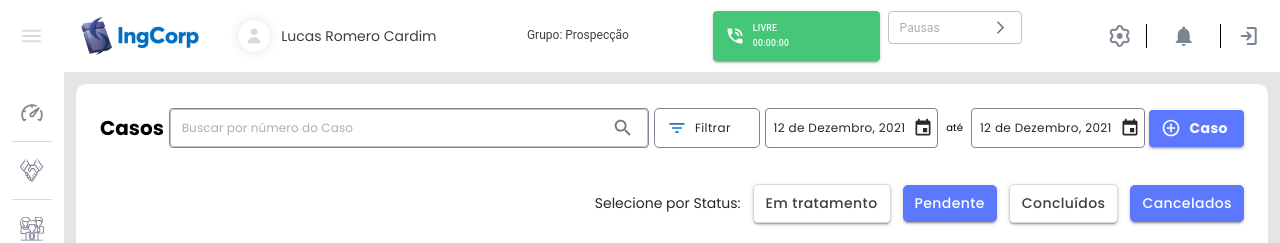
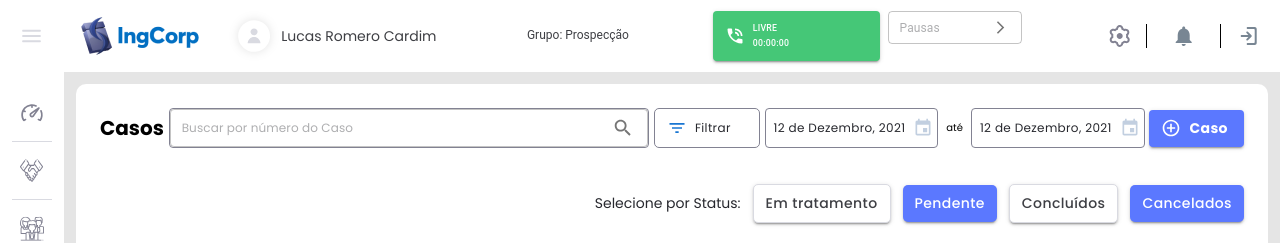
Before and after one commit to arianlucas/desafio-react-ingenium, a React (Create React App) app: page /lists in a window 1280 px wide. Shown: the top 243 px of the page. Built offline with nearby package versions, Linux system fonts and the light colour scheme.

Commit message:
Finalização do desafio - ajustes cores ícones

```diff
--- a/src/PageLists/index.js
+++ b/src/PageLists/index.js
@@ -148,14 +148,14 @@ export function Lists() {
               </Button>
               <div className="date-container">
                 <Button
-                  endIcon={<EventIcon sx={{ color: "#C2CFE0git" }} />}
+                  endIcon={<EventIcon sx={{ color: "#C2CFE0" }} />}
                   className="date-button"
                 >
                   12 de Dezembro, 2021
                 </Button>
                 <p className="poppins">até</p>
                 <Button
-                  endIcon={<EventIcon sx={{ color: "#C2CFE0git" }} />}
+                  endIcon={<EventIcon sx={{ color: "#C2CFE0" }} />}
                   className="date-button"
                 >
                   12 de Dezembro, 2021
```
